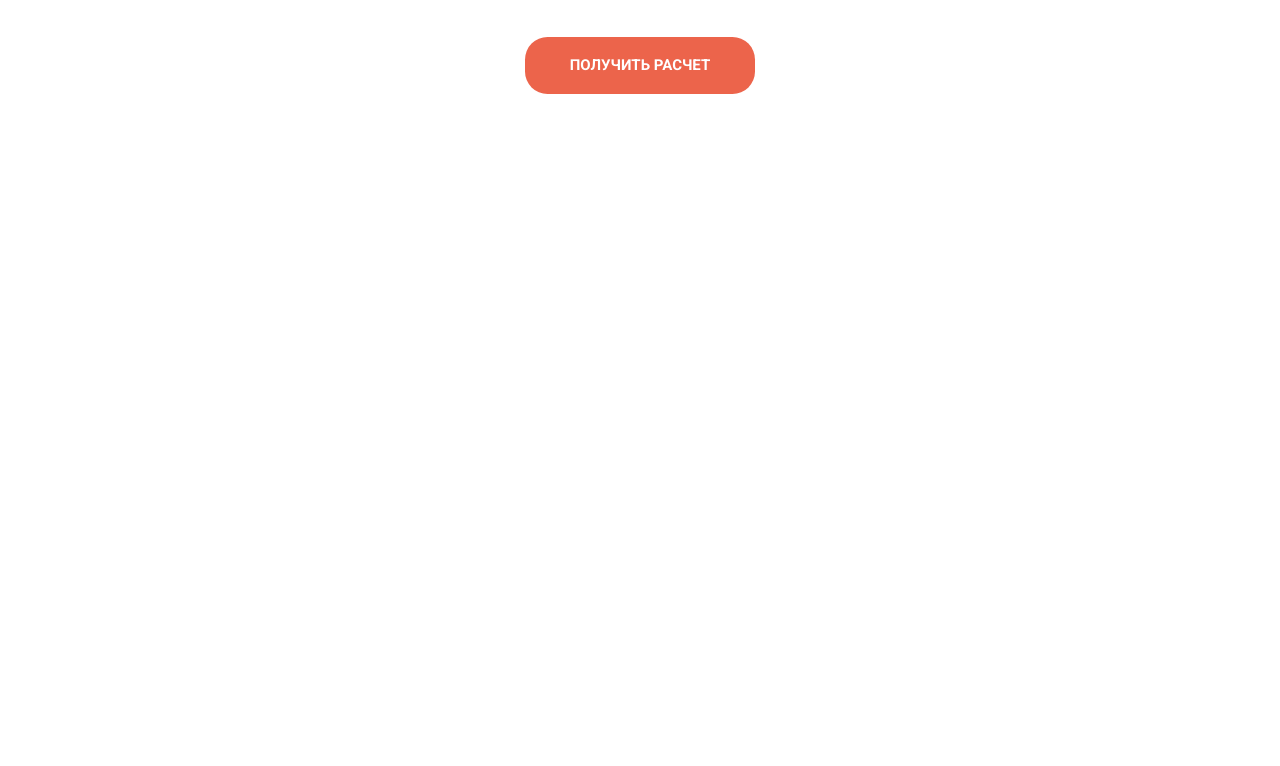
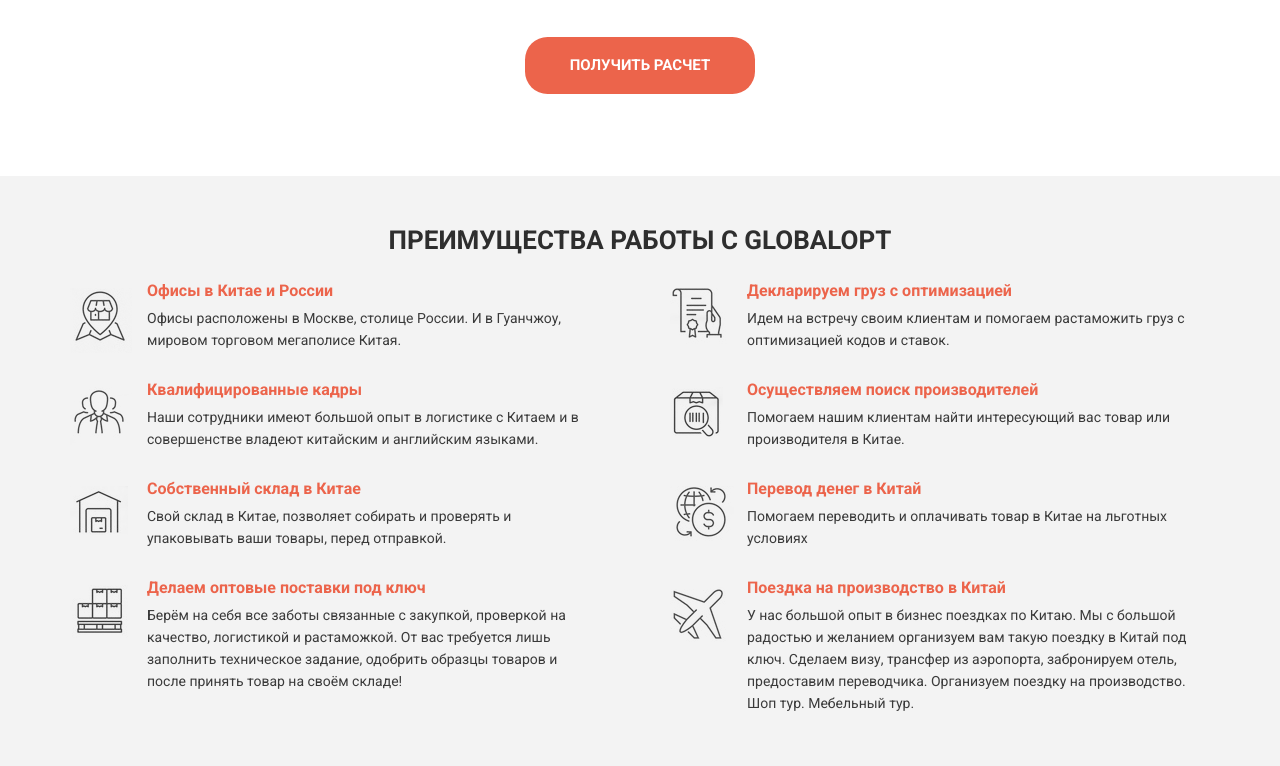
Before and after one commit to iSkep/global_opt, a website: page src/index.html in a window 1280 px wide. Shown: the part 505-1271 px from the top of the page. Before the commit the page ends 800 px from the top, so only its background shows below. Drawn offline with Linux system fonts and the light colour scheme.

Commit message:
Добавлена секция преимуществ

```diff
--- a/src/index.html
+++ b/src/index.html
@@ -71,12 +71,59 @@
                 </div>
                 <div class="promo__item">
                     <img src="icons/promo/express.png" alt="express" class="promo__icon">
-                    <div class="promo__desc">Экспресс доставка 1-2 дня из Гуанчжоу в Москву от 25$/кг  </div>
+                    <div class="promo__desc">Экспресс доставка 1-2 дня из Гуанчжоу в Москву от 25$/кг</div>
                 </div>
             </div>
             <button class="promo__button button button_large">Получить расчет</button>
         </div>
     </section>
+    <section class="advantages">
+        <div class="container">
+            <h2 class="title">Преимущества работы с GlobalOpt</h2>
+            <div class="advantages__wrapper">
+                <div class="advantages__item">
+                    <img src="icons/advantages/office.png" alt="office" class="advantages__icon">
+                    <h3 class="advantages__title">Офисы в Китае и России</h3>
+                    <p class="advantages__desc">Офисы расположены в Москве, столице России. И в Гуанчжоу, мировом торговом мегаполисе Китая.</p>
+                </div>
+                <div class="advantages__item">
+                    <img src="icons/advantages/license.png" alt="license" class="advantages__icon">
+                    <h3 class="advantages__title">Декларируем груз с оптимизацией</h3>
+                    <p class="advantages__desc">Идем на встречу своим клиентам и помогаем растаможить груз с оптимизацией кодов и ставок.</p>
+                </div>
+                <div class="advantages__item">
+                    <img src="icons/advantages/staff.png" alt="staff" class="advantages__icon">
+                    <h3 class="advantages__title">Квалифицированные кадры</h3>
+                    <p class="advantages__desc">Наши сотрудники имеют большой опыт в логистике с Китаем и в совершенстве владеют китайским и английским языками.</p>
+                </div>
+                <div class="advantages__item">
+                    <img src="icons/advantages/search.png" alt="search" class="advantages__icon">
+                    <h3 class="advantages__title">Осуществляем поиск производителей</h3>
+                    <p class="advantages__desc">Помогаем нашим клиентам найти интересующий вас товар или производителя в Китае.</p>
+                </div>
+                <div class="advantages__item">
+                    <img src="icons/advantages/warehouse.png" alt="warehouse" class="advantages__icon">
+                    <h3 class="advantages__title">Собственный склад в Китае</h3>
+                    <p class="advantages__desc">Свой склад в Китае, позволяет собирать и проверять и упаковывать ваши товары, перед отправкой.</p>
+                </div>
+                <div class="advantages__item">
+                    <img src="icons/advantages/money.png" alt="money" class="advantages__icon">
+                    <h3 class="advantages__title">Перевод денег в Китай</h3>
+                    <p class="advantages__desc">Помогаем переводить и оплачивать товар в Китае на льготных условиях</p>
+                </div>
+                <div class="advantages__item">
+                    <img src="icons/advantages/opt.png" alt="opt" class="advantages__icon">
+                    <h3 class="advantages__title">Делаем оптовые поставки под ключ</h3>
+                    <p class="advantages__desc">Берём на себя все заботы связанные с закупкой, проверкой на качество, логистикой и растаможкой. От вас требуется лишь заполнить техническое задание, одобрить образцы товаров и после принять товар на своём складе!</p>
+                </div>
+                <div class="advantages__item">
+                    <img src="icons/advantages/plain.png" alt="plain" class="advantages__icon">
+                    <h3 class="advantages__title">Поездка на производство в Китай</h3>
+                    <p class="advantages__desc">У нас большой опыт в бизнес поездках по Китаю. Мы с большой радостью и желанием организуем вам такую поездку в Китай под ключ. Сделаем визу, трансфер из аэропорта, забронируем отель, предоставим переводчика. Организуем поездку на производство. Шоп тур. Мебельный тур. </p>
+                </div>
+            </div>
+        </div>
+    </section>
 </body>
 
 </html>
--- /dev/null
+++ b/src/sass/blocks/_advantages.sass
@@ -0,0 +1,31 @@
+.advantages
+    min-height: 590px
+    padding: 51px 0 21px 0
+    background-color: #f3f3f3
+    &__wrapper
+        display: flex
+        flex-wrap: wrap
+        justify-content: space-between
+        padding: 30px 0 0 0
+    &__item
+        position: relative
+        width: 540px
+        margin-bottom: 31px
+        padding-left: 77px
+    &__icon
+        position: absolute
+        top: 5px
+        left: 0
+    &__title
+        margin: 0
+        padding-bottom: 8px
+        color: #ec644b
+        font-size: 16px
+        font-weight: 700
+        line-height: 16px
+    &__desc
+        width: 440px
+        margin: 0
+        color: #3a3a3a
+        font-size: 14px
+        line-height: 22px
--- /dev/null
+++ b/src/sass/blocks/_titles.sass
@@ -0,0 +1,8 @@
+.title
+    margin: 0
+    color: #2e2e2e
+    font-size: 26px
+    font-weight: 700
+    line-height: 26px
+    text-align: center
+    text-transform: uppercase
--- a/src/sass/style.sass
+++ b/src/sass/style.sass
@@ -7,3 +7,5 @@
 
 @import "blocks/promo"
 @import "blocks/buttons"
+@import "blocks/advantages"
+@import "blocks/titles"
```
Also changed, not shown: src/css/style.css.
